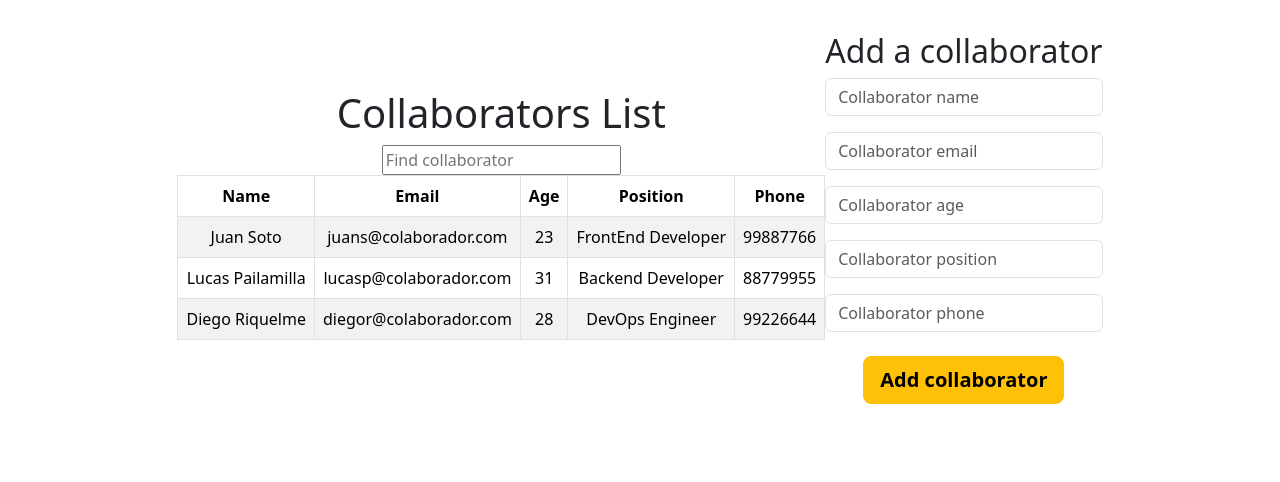
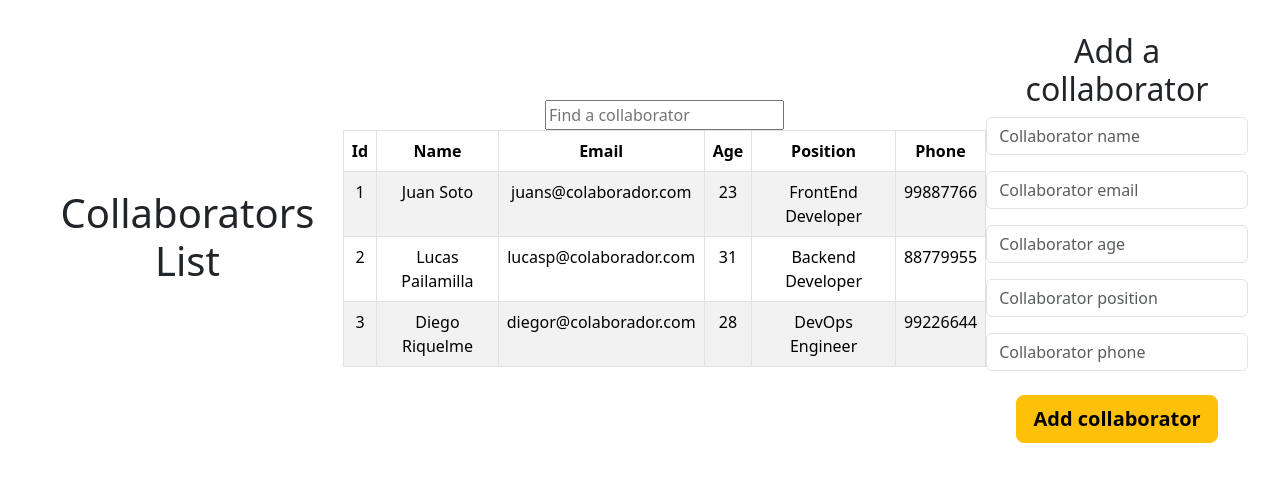
Before and after one commit to carolinalunasfarah/Desafio-LATAM_ReactRenderizacionDinamica, a React (Vite) app: page / in a window 1280 px wide. Shown: the top 482 px of the page. Built offline with nearby package versions, Linux system fonts and the light colour scheme.

Commit message:
finder is working \o/

```diff
--- a/src/App.jsx
+++ b/src/App.jsx
@@ -11,6 +11,7 @@ import Finder from "./assets/components/Finder";
 
 function App() {
     const [data, setData] = useState(collaboratorsDatabase);
+    const [filteredData, setFilteredData] = useState(data);
     const [alert, setAlert] = useState({
         error: "",
         msg: "",
@@ -20,12 +21,27 @@ function App() {
     return (
         <>
             <main>
+                <h1>Collaborators List</h1>
                 <section className="finderList">
-                    <Finder />
-                    <List data={data} />
+                    <Finder
+                        data={filteredData}
+                        filteredData={setFilteredData}
+                    />
+                    <List
+                        data={data}
+                        setData={setData}
+                        filteredData={filteredData}
+                        setfilteredData={setFilteredData}
+                    />
                 </section>
                 <section>
-                    <CollabForm setAlert={setAlert} />
+                    <CollabForm
+                        setAlert={setAlert}
+                        data={data}
+                        setData={setData}
+                        filteredData={filteredData}
+                        setfilteredData={setFilteredData}
+                    />
                     {alert.msg && (
                         <Alert color={alert.color}>{alert.msg}</Alert>
                     )}
--- a/src/assets/components/CollabForm.jsx
+++ b/src/assets/components/CollabForm.jsx
@@ -3,7 +3,13 @@ import { useState } from "react";
 import Button from "react-bootstrap/Button";
 import Form from "react-bootstrap/Form";
 
-const CollabForm = ({ setAlert }) => {
+const CollabForm = ({
+    data,
+    setData,
+    filteredData,
+    setFilteredData,
+    setAlert,
+}) => {
     // form states
     const [formData, setFormData] = useState({
         name: "",
@@ -13,25 +19,83 @@ const CollabForm = ({ setAlert }) => {
         phone: "",
     });
 
+    const handleChange = (e) => {
+        const formId = {
+            formName: "name",
+            formEmail: "email",
+            formAge: "age",
+            formPosition: "position",
+            formPhone: "phone",
+        };
+
+        const formClone = formId[e.target.id];
+        if (formClone) {
+            setFormData({ ...formData, [formClone]: e.target.value });
+        }
+    };
+
     // data validation
     const validateData = (e) => {
         e.preventDefault();
 
-        const { name, email, age, position, phone } = formData;
-        const validateFormGroups =
-            !name || !email || !age || !position || !phone;
+        // regular expressions for email and phone validation
+        const regexEmail = /^\w+([.-_+]?\w+)*@\w+([.-]?\w+)*(\.\w{2,10})+$/;
+        const regexTelef = /^[0-9]{9}$/;
 
-        validateFormGroups
-            ? setAlert({
-                  error: true,
-                  msg: "You need to enter all data",
-                  color: "danger",
-              })
-            : setAlert({
-                  error: false,
-                  msg: "You successfully add a new collaborator",
-                  color: "success",
-              });
+        if (
+            formData.name.trim() === "" ||
+            formData.email() === "" ||
+            formData.age() === "" ||
+            formData.position.trim() === "" ||
+            formData.phone === ""
+        ) {
+            setAlert({
+                error: true,
+                msg: "You need to enter all data",
+                color: "danger",
+            });
+        } else if (!regexEmail.test(formData.email)) {
+            setAlert({
+                error: true,
+                msg: "Email is invalid",
+                color: "danger",
+            });
+        } else if (!regexTelef.test(formData.phone)) {
+            setAlert({
+                error: true,
+                msg: "Phone is invalid",
+                color: "danger",
+            });
+        }
+
+        // const { name, email, age, position, phone } = formData;
+        // const validateFormGroups =
+        //     !name.trim || !email || !age || !position.trim || !phone;
+
+        // validateFormGroups
+        //     ? setAlert({
+        //           error: true,
+        //           msg: "You need to enter all data",
+        //           color: "danger",
+        //       })
+        //     : setAlert({
+        //           error: false,
+        //           msg: "You successfully add a new collaborator",
+        //           color: "success",
+        //       });
+
+        // const validations = !regexEmail.test(formData.email);
+        // validations
+        //     ? setAlert({
+        //           error: true,
+        //           msg: "This is an invalid mail",
+        //           color: "danger",
+        //       })
+        //     : setAlert({
+        //           error: false,
+        //           msg: "",
+        //           color: "",
+        //       });
 
         setFormData({
             name: "",
@@ -40,10 +104,14 @@ const CollabForm = ({ setAlert }) => {
             position: "",
             phone: "",
         });
-    };
 
-    const handleChange = (e) => {
-        setFormData({ ...formData, [e.target.name]: e.target.value });
+        setData({
+            name: "",
+            email: "",
+            age: "",
+            position: "",
+            phone: "",
+        });
     };
 
     return (
@@ -53,7 +121,7 @@ const CollabForm = ({ setAlert }) => {
                 <Form.Group className="mb-3" controlId="formName">
                     <Form.Control
                         type="text"
-                        name="name"
+                        id="formName"
                         placeholder="Collaborator name"
                         onChange={handleChange}
                         value={formData.name}
@@ -62,7 +130,7 @@ const CollabForm = ({ setAlert }) => {
                 <Form.Group className="mb-3" controlId="formEmail">
                     <Form.Control
                         type="email"
-                        name="email"
+                        id="formEmail"
                         placeholder="Collaborator email"
                         onChange={handleChange}
                         value={formData.email}
@@ -70,8 +138,8 @@ const CollabForm = ({ setAlert }) => {
                 </Form.Group>
                 <Form.Group className="mb-3" controlId="formAge">
                     <Form.Control
-                        type="text"
-                        name="age"
+                        type="number"
+                        id="formAge"
                         placeholder="Collaborator age"
                         onChange={handleChange}
                         value={formData.age}
@@ -80,7 +148,7 @@ const CollabForm = ({ setAlert }) => {
                 <Form.Group className="mb-3" controlId="formPosition">
                     <Form.Control
                         type="text"
-                        name="position"
+                        id="formPosition"
                         placeholder="Collaborator position"
                         onChange={handleChange}
                         value={formData.position}
@@ -89,7 +157,7 @@ const CollabForm = ({ setAlert }) => {
                 <Form.Group className="mb-3" controlId="formPhone">
                     <Form.Control
                         type="text"
-                        name="phone"
+                        id="formPhone"
                         placeholder="Collaborator phone"
                         onChange={handleChange}
                         value={formData.phone}
--- a/src/assets/components/Finder.jsx
+++ b/src/assets/components/Finder.jsx
@@ -1,8 +1,30 @@
-const Finder = () => {
+const Finder = ({ data, filteredData }) => {
+    const inputFilter = (e) => {
+        const findWord = e.target.value.toLowerCase();
+
+        const filterResp = data.filter(
+            (collaborator) =>
+                collaborator.name.toLowerCase().includes(findWord) ||
+                collaborator.email.toLowerCase().includes(findWord) ||
+                collaborator.age.includes(findWord) ||
+                collaborator.position.toLowerCase().includes(findWord) ||
+                collaborator.phone.includes(findWord)
+        );
+
+        filteredData(filterResp);
+    };
+
     return (
         <>
-            <h1>Collaborators List</h1>
-            <input type="text" placeholder="Find collaborator" />
+            <section>
+                <input
+                    type="text"
+                    name="finder"
+                    id="finder"
+                    placeholder="Find a collaborator"
+                    onChange={inputFilter}
+                />
+            </section>
         </>
     );
 };
--- a/src/assets/components/List.jsx
+++ b/src/assets/components/List.jsx
@@ -1,8 +1,9 @@
 import Table from "react-bootstrap/Table";
 
-const List = ({ data }) => {
-    const collaborators = data.map((collaborator) => (
+const List = ({ filteredData }) => {
+    const collaborators = filteredData.map((collaborator) => (
         <tr key={collaborator.id}>
+            <td>{collaborator.id}</td>
             <td>{collaborator.name}</td>
             <td>{collaborator.email}</td>
             <td>{collaborator.age}</td>
@@ -17,6 +18,7 @@ const List = ({ data }) => {
                 <Table striped bordered hover>
                     <thead>
                         <tr>
+                            <th>Id</th>
                             <th>Name</th>
                             <th>Email</th>
                             <th>Age</th>
```
